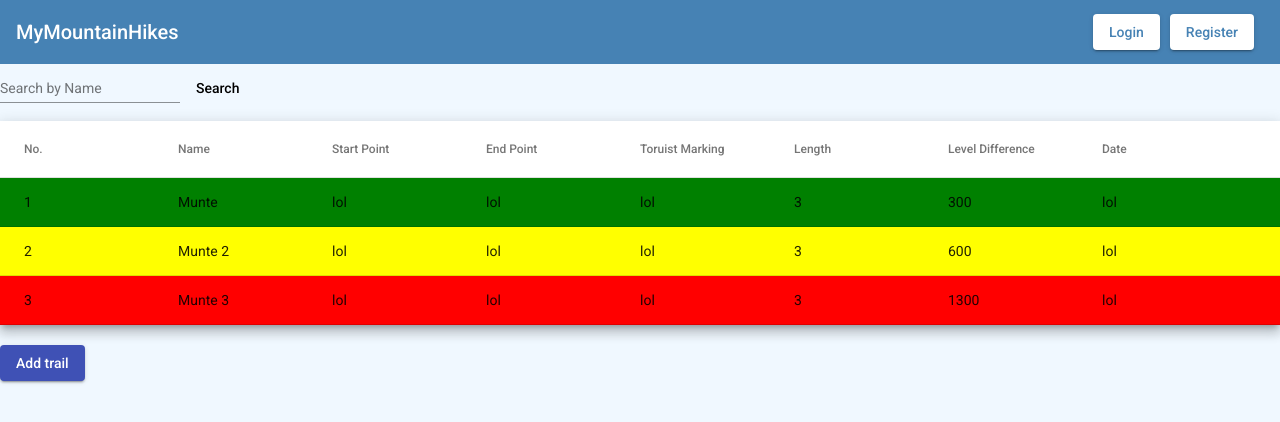
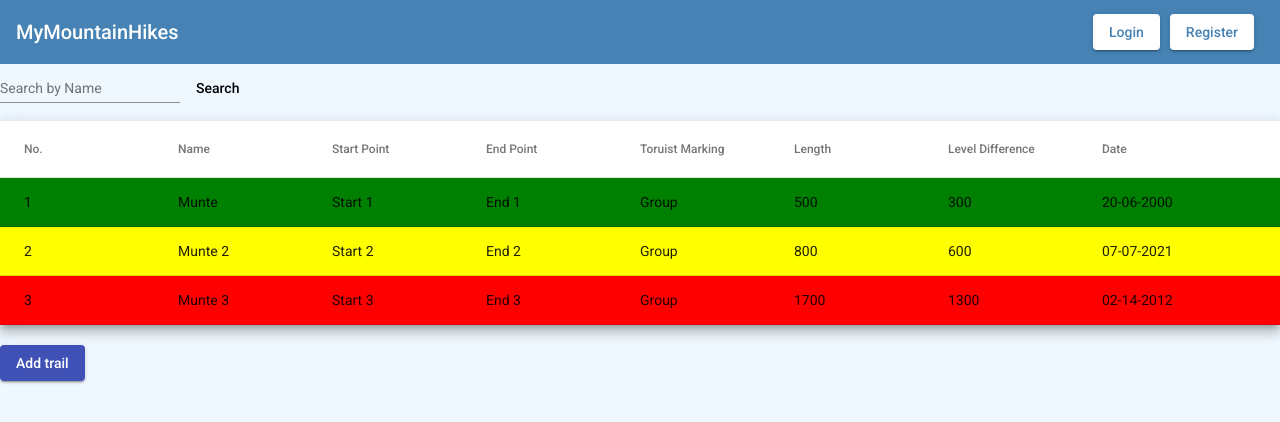
Before and after one commit to Adresadini/AngularProject, an Angular app: page /homepage in a window 1280 px wide. Shown: the top 422 px of the page. Built offline with nearby package versions, Linux system fonts and the light colour scheme.

Commit message:
Changed base values in the table

```diff
--- a/src/app/helpers/custom-validators.ts
+++ b/src/app/helpers/custom-validators.ts
@@ -32,6 +32,6 @@ export class CustomValidators {
 
   public static numbers(control: AbstractControl) {
     const regExp: RegExp = /[0-9]/;
-    return regExp.test(control.value) ? null : { notNumber: true };
+    return regExp.test(control.value) ? null : { number: true };
 }
 }
--- a/src/app/my-table/my-table.component.ts
+++ b/src/app/my-table/my-table.component.ts
@@ -13,9 +13,9 @@ import { AddElementComponent } from '../add-element/add-element.component';
 export class MyTableComponent implements OnInit, AfterViewInit {
 
   myList = [
-    {position:1, name: 'Munte', startPoint: 'lol' ,endPoint: 'lol', touristicMarking: 'lol', length: 3, levelDifference: 300,date: 'lol'},
-    {position:2, name: 'Munte 2', startPoint: 'lol' ,endPoint: 'lol', touristicMarking: 'lol', length: 3, levelDifference: 600,date: 'lol'},
-    {position:3, name: 'Munte 3', startPoint: 'lol' ,endPoint: 'lol', touristicMarking: 'lol', length: 3, levelDifference: 1300,date: 'lol'},
+    {position:1, name: 'Munte', startPoint: 'Start 1' ,endPoint: 'End 1', touristicMarking: 'Group', length: 500, levelDifference: 300,date: '20-06-2000'},
+    {position:2, name: 'Munte 2', startPoint: 'Start 2' ,endPoint: 'End 2', touristicMarking: 'Group', length: 800, levelDifference: 600,date: '07-07-2021'},
+    {position:3, name: 'Munte 3', startPoint: 'Start 3' ,endPoint: 'End 3', touristicMarking: 'Group', length: 1700, levelDifference: 1300,date: '02-14-2012'},
   ];
 
   displayedColumns: string[] = ['position', 'name','startPoint','endPoint','touristicMarking','length','levelDifference','date' ];
```
